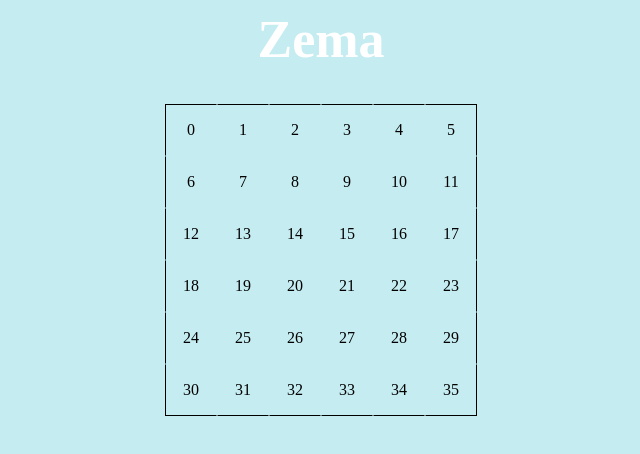
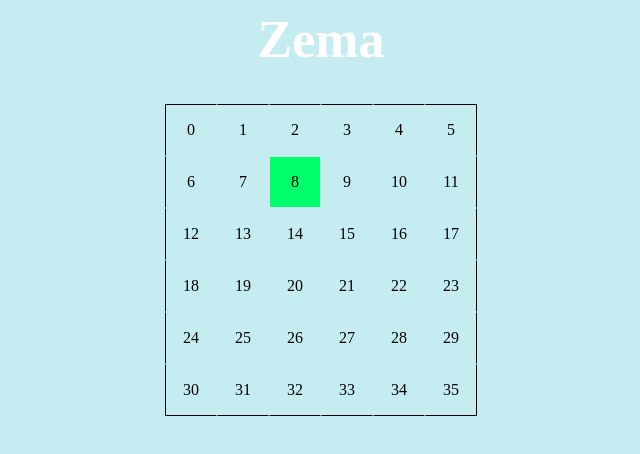
Before and after one commit to artembunichev/maze, a React (Create React App) app: page / in a window 1280 px wide. Both pictures are taken after a click on the button "Create Mazes". Shown: the top 454 px of the page, without its empty margins (319-959 px from the left). Built offline with nearby package versions, Linux system fonts and the light colour scheme.

Commit message:
render exit

```diff
--- a/src/pages/Maze/Maze.tsx
+++ b/src/pages/Maze/Maze.tsx
@@ -7,6 +7,7 @@ interface CellContainerProps {
   cellSize: number
   borderWidth: number
   border: IBorder
+  isExit: boolean
 }
 interface MazeContainerProps {
   mazeWidth: number
@@ -26,6 +27,7 @@ const CellContainer = styled.div<CellContainerProps>`
   display: flex;
   justify-content: center;
   align-items: center;
+  background-color: ${(props) => props.isExit && `#00ff6a`};
   width: ${(props) => props.cellSize}px;
   height: ${(props) => props.cellSize}px;
   border-left: ${(props) => `${props.borderWidth}px solid ${props.border.left ? `#000000` : `#c5ecf1`}`};
@@ -45,7 +47,8 @@ export const Maze: FC = (): JSX.Element => {
         cellSize={mazeStore.cellSize}
         border={c.border}
         key={c.id}
-        borderWidth={AppStore.borderWidth}>
+        borderWidth={AppStore.borderWidth}
+        isExit={c.isExit}>
         {index}
       </CellContainer>
     )
```
